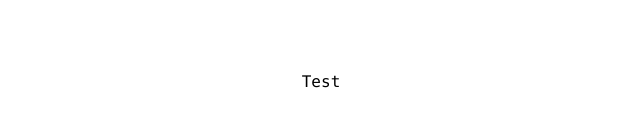
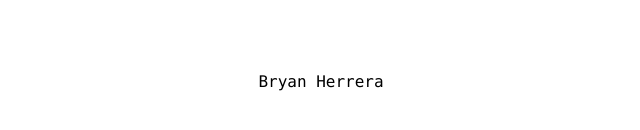
Before and after one commit to Bryan-Herrera-DEV/Bryan-Herrera-Portfolio-V5, a Next.js app: page / in a window 1280 px wide. Shown: the part 318-448 px from the top of the page, without its empty margins (319-959 px from the left). Built offline with nearby package versions, Linux system fonts and the light colour scheme.

Commit message:
feat: agrega wrapper de dark theme

```diff
--- a/package.json
+++ b/package.json
@@ -14,6 +14,7 @@
     "geist": "^1.2.0",
     "lucide-react": "^0.306.0",
     "next": "14.0.4",
+    "next-themes": "^0.2.1",
     "react": "^18",
     "react-dom": "^18",
     "tailwind-merge": "^2.2.0",
--- a/src/app/layout.tsx
+++ b/src/app/layout.tsx
@@ -3,6 +3,7 @@ import { Metadata } from "next";
 import { GeistSans } from "geist/font/sans";
 import { GeistMono } from "geist/font/mono";
 import { Inter } from "next/font/google";
+import { ThemeWrapper } from "@/components/atoms/theme-wrapper";
 
 const inter = Inter({ subsets: ["latin"] });
 
@@ -19,7 +20,14 @@ export default function RootLayout({
   return (
     <html lang="es" suppressHydrationWarning>
       <body className={`${GeistSans.variable} ${GeistMono.variable} font-mono`}>
-        {children}
+        <ThemeWrapper
+          attribute="class"
+          defaultTheme="system"
+          enableSystem
+          disableTransitionOnChange
+        >
+          {children}
+        </ThemeWrapper>
       </body>
     </html>
   );
--- a/src/app/page.tsx
+++ b/src/app/page.tsx
@@ -2,6 +2,6 @@ import Image from 'next/image'
 
 export default function Home() {
   return (
-    <p>Test</p>
+    <p>Bryan Herrera</p>
   )
 }
--- /dev/null
+++ b/src/components/atoms/theme-wrapper.tsx
@@ -0,0 +1,13 @@
+"use client";
+
+import { FC, ReactNode } from "react";
+import { ThemeProvider as NextThemesProvider } from "next-themes";
+import { type ThemeProviderProps } from "next-themes/dist/types";
+
+interface ThemeWrapperProps extends ThemeProviderProps {
+  children: ReactNode;
+}
+
+export const ThemeWrapper: FC<ThemeWrapperProps> = ({ children, ...props }) => {
+  return <NextThemesProvider {...props}>{children}</NextThemesProvider>;
+};
```
Also changed, not shown: 1 other file (tests, documents, lock files or other folders).
